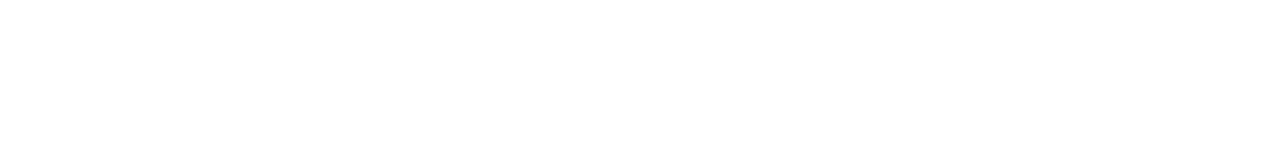
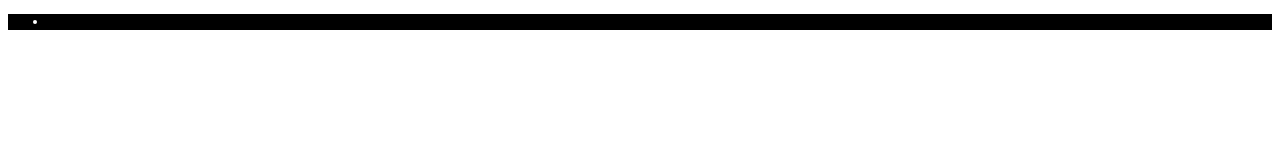
Before and after one commit to zbin1988/vscode, a plain HTML site: page index.html in a window 1280 px wide. Drawn offline with Linux system fonts and the light colour scheme.

Commit message:
第三次修改

```diff
--- /dev/null
+++ b/index.css
@@ -0,0 +1,5 @@
+#nav{
+    color: #fff;
+    font-size: 14px;
+    background: #000;
+}
--- a/index.html
+++ b/index.html
@@ -1,6 +1,33 @@
-<html>
-    <head></head>
-    <body>
+<!DOCTYPE html>
+<!--[if lt IE 7]>      <html class="no-js lt-ie9 lt-ie8 lt-ie7"> <![endif]-->
+<!--[if IE 7]>         <html class="no-js lt-ie9 lt-ie8"> <![endif]-->
+<!--[if IE 8]>         <html class="no-js lt-ie9"> <![endif]-->
+<!--[if gt IE 8]><!-->
+<html class="no-js">
+  <!--<![endif]-->
+  <head>
+    <meta charset="utf-8" />
+    <meta http-equiv="X-UA-Compatible" content="IE=edge" />
+    <title>首页</title>
+    <meta name="description" content="" />
+    <meta name="viewport" content="width=device-width, initial-scale=1" />
+    <link rel="stylesheet" href="index.css" />
+  </head>
+  <body>
+    <!--[if lt IE 7]>
+      <p class="browsehappy">
+        You are using an <strong>outdated</strong> browser. Please
+        <a href="#">upgrade your browser</a> to improve your experience.
+      </p>
+    <![endif]-->
+    <nav id="nav">
+      <ul>
+        <li>
+          <span class="fa-layers-counter"></span>
+        </li>
+      </ul>
+    </nav>
 
-    </body>
+    <!-- <script src="" async defer></script> -->
+  </body>
 </html>
```
